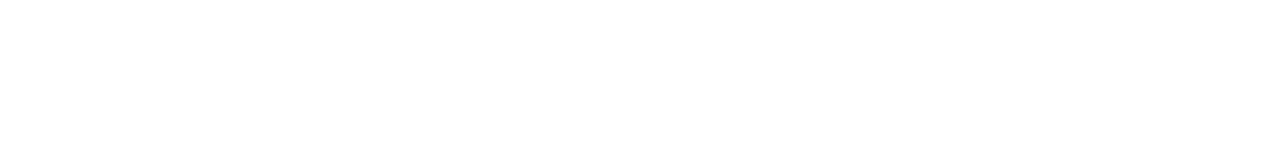
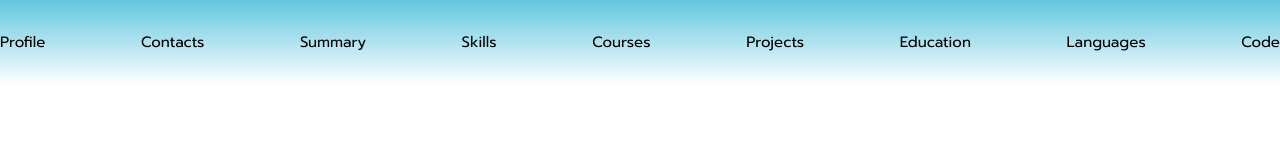
Before and after one commit to YSergeenko/rsschool-cv, a plain HTML site: page index.html in a window 1280 px wide. Drawn offline with Linux system fonts and the light colour scheme.

Commit message:
feat: add block header with navigation

```diff
--- a/assets/css/style.css
+++ b/assets/css/style.css
@@ -0,0 +1,67 @@
+html {
+    scroll-behavior: smooth;
+}
+
+body {
+    margin: 0;
+
+    background-color: #fff;
+
+    font-family: 'Prompt', sans-serif;
+    font-size: 15px;
+    line-height: 1.5;
+    color: #000;
+
+    display: flex;
+    flex-direction: column;
+    justify-content: space-between;
+
+}
+
+*,
+*:before,
+*:after {
+    box-sizing: border-box;
+}
+
+h1, h2, h3, h4, h5, h6 {
+    margin: 0;
+}
+
+p {
+    margin: 0 0 0px;
+}
+
+ul, ol {
+    margin: 0;
+    padding: 0;
+    list-style: none;
+}
+
+.header {
+    background: linear-gradient(180deg, rgb(98, 199, 224), rgb(255, 255, 255) 100%);
+}
+
+.container {
+    max-width: 1440px;
+    margin: 0 auto;
+  }
+
+  .nav-list {
+    height: 85px;
+    display: flex;
+    justify-content: space-between;
+    align-items: center;
+  }
+
+  .nav-link {
+    text-decoration: none;
+    color: #000;
+    transition: all 0.2s linear;
+
+  }
+
+  .nav-link:hover {
+    color: #017c9b;
+    cursor: pointer;
+  }
--- a/index.html
+++ b/index.html
@@ -4,7 +4,10 @@
     <meta charset="UTF-8">
     <meta http-equiv="X-UA-Compatible" content="IE=edge">
     <meta name="viewport" content="width=device-width, initial-scale=1.0">
-    <link rel="stylesheet" href="css/style.css">
+    <link rel="preconnect" href="https://fonts.googleapis.com">
+    <link rel="preconnect" href="https://fonts.gstatic.com" crossorigin>
+    <link href="https://fonts.googleapis.com/css2?family=Prompt:wght@300;400;500;700&display=swap" rel="stylesheet">
+    <link rel="stylesheet" href="assets/css/style.css">
     <title>Egor Sergeenko</title>
 </head>
 <body>
@@ -12,30 +15,22 @@
     <!------------------------------------------------ Header ---------------------------------------------------->
 
     <header class="header">
-
+        <div class="container">
+            <nav class="nav">
+                <ul class="nav-list">
+                  <li class="nav-item"><a href="#profile" class="nav-link">Profile</a></li>
+                  <li class="nav-item"><a href="#contacts" class="nav-link">Contacts</a></li>
+                  <li class="nav-item"><a href="#summary" class="nav-link">Summary</a></li>
+                  <li class="nav-item"><a href="#skills" class="nav-link">Skills</a></li>
+                  <li class="nav-item"><a href="#courses" class="nav-link">Courses</a></li>
+                  <li class="nav-item"><a href="#projects" class="nav-link">Projects</a></li>
+                  <li class="nav-item"><a href="#education" class="nav-link">Education</a></li>
+                  <li class="nav-item"><a href="#languages" class="nav-link">Languages</a></li>
+                  <li class="nav-item"><a href="#code" class="nav-link">Code</a></li>
+                </ul>
+            </nav>
+        </div>
     </header>
-
-
-
-
-
-
-
-
-
-
-
-
-
-
-
-
-
-
-
-
-
-
 
 
     <!------------------------------------------------ Main ----------------------------------------------------->
@@ -43,13 +38,13 @@
 
 
     <main class="main">
-
+        <div class="container"></div>
     </main>
 
     <!------------------------------------------------ Footer -------------------------------------------------->
 
     <footer class="footer">
-
+        <div class="container"></div>
     </footer>
 
 
```
